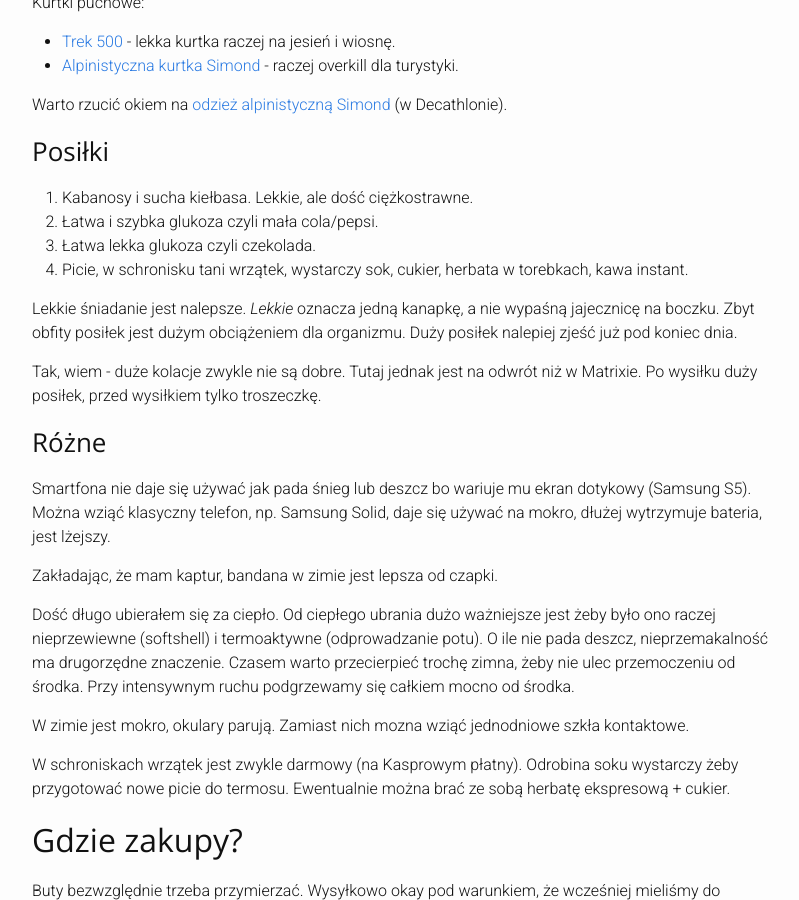
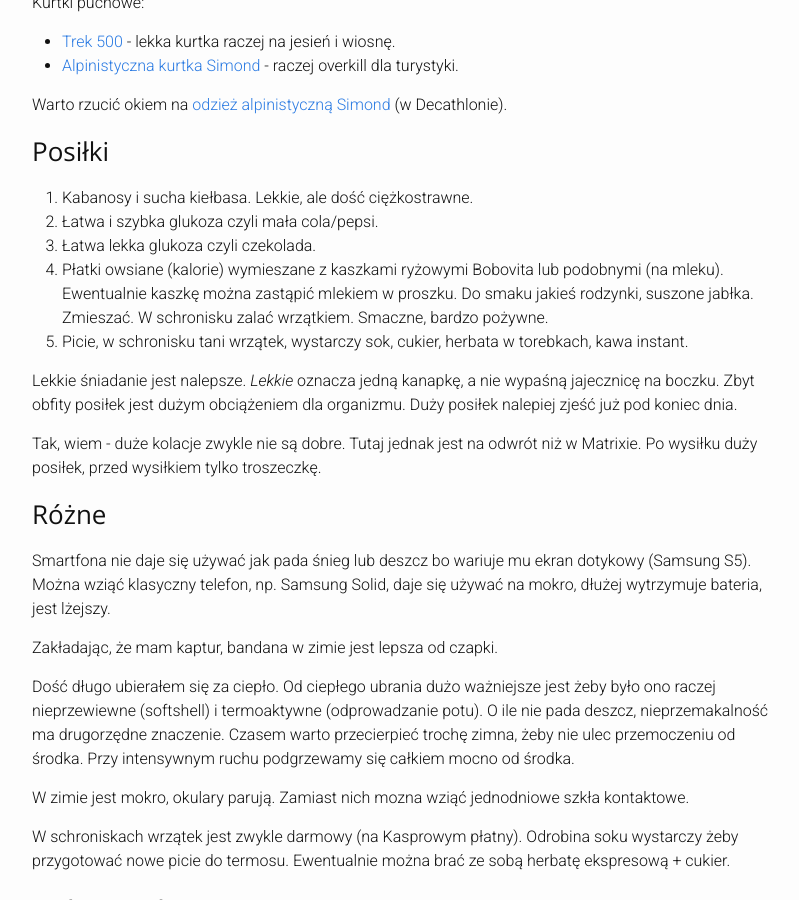
Before and after one commit to jkedra/jkedra.github.io, a Jekyll site: the page built from _outdoor/tatry.md, in a window 1280 px wide and 900 px high, scrolled down 3470 px. Shown: the whole window, without its empty margins (238-1037 px from the left). Built offline with Jekyll 4.4.1, drawn with Linux system fonts in a browser that asks for light colours; comment, search, counter and statistics services are not loaded.

Commit message:
kaszka i płatki owsiane

```diff
--- a/_outdoor/tatry.md
+++ b/_outdoor/tatry.md
@@ -197,6 +197,10 @@ Warto rzucić okiem na
 1. Kabanosy i sucha kiełbasa. Lekkie, ale dość ciężkostrawne.
 2. Łatwa i szybka glukoza czyli mała cola/pepsi.
 3. Łatwa lekka glukoza czyli czekolada.
+4. Płatki owsiane (kalorie) wymieszane z kaszkami ryżowymi Bobovita lub
+    podobnymi (na mleku). Ewentualnie kaszkę można zastąpić mlekiem w proszku.
+    Do smaku jakieś rodzynki, suszone jabłka. Zmieszać. W schronisku zalać
+    wrzątkiem. Smaczne, bardzo pożywne.
 4. Picie, w schronisku tani wrzątek, wystarczy sok, cukier, herbata
    w torebkach, kawa instant.
 
```
